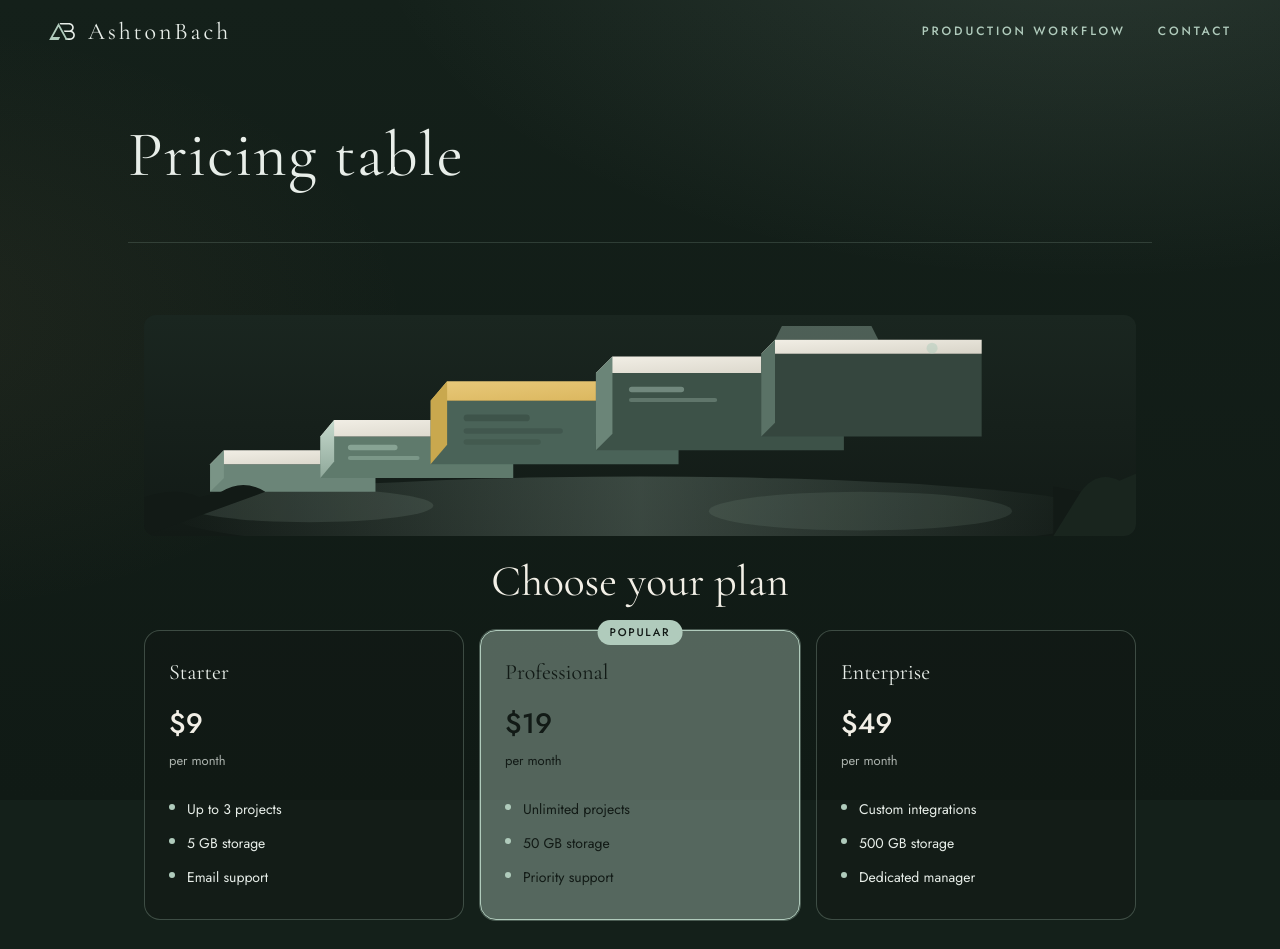
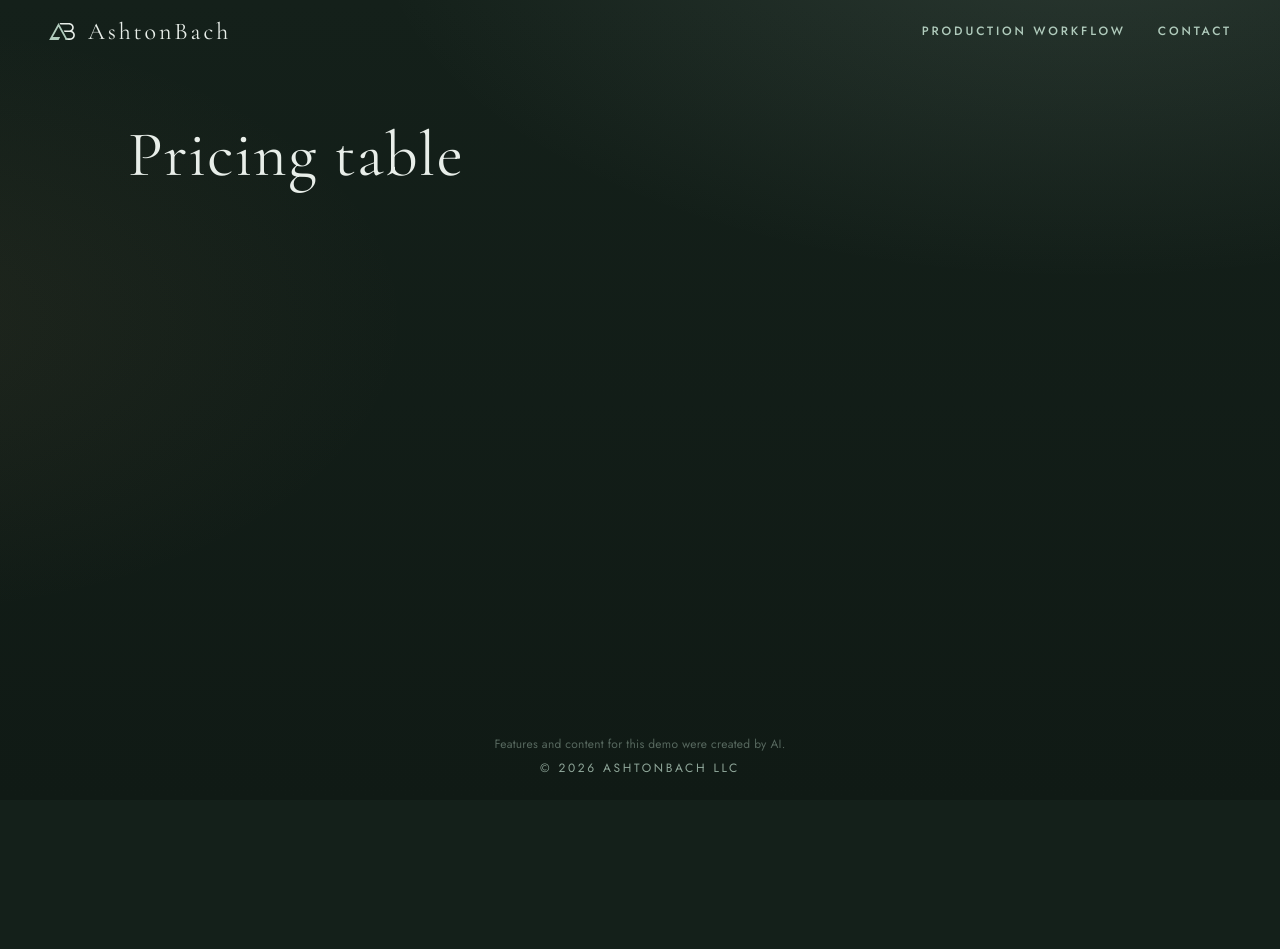
Before and after one commit to ashtonbach/agent-showcase, a Next.js app: page / in a window 1280 px wide. Shown: the top 949 px of the page. After the commit the page ends 800 px from the top, so only its background shows below. Built offline with nearby package versions, Linux system fonts and the light colour scheme.

Commit message:
Base: lab slot empty, from main 146517e (Author: Alder)

```diff
--- a/app/lab/pricing-table/index.tsx
+++ /dev/null
@@ -1,98 +0,0 @@
-"use client";
-
-import { useState } from "react";
-
-/* Example plan prices — illustrative only, not offered for sale */
-const PLANS = [
-  {
-    name: "Starter",
-    price: "$9",
-    features: ["Up to 3 projects", "5 GB storage", "Email support"],
-  },
-  {
-    name: "Professional",
-    price: "$19",
-    features: ["Unlimited projects", "50 GB storage", "Priority support"],
-    best: true,
-  },
-  {
-    name: "Enterprise",
-    price: "$49",
-    features: ["Custom integrations", "500 GB storage", "Dedicated manager"],
-  },
-];
-
-const css = `
-.lab-pricing { width: min(960px, 100%); margin: 8px auto 56px; padding: 0 16px; box-sizing: border-box; }
-.lab-pricing .lab-header-art { display: block; width: 100%; aspect-ratio: 9 / 2; height: auto; border-radius: 12px; margin-bottom: 20px; object-fit: cover; }
-.lab-pricing .lab-art-fallback { display: block; width: 100%; aspect-ratio: 9 / 2; border-radius: 12px; margin-bottom: 20px; background: rgba(176, 203, 188, 0.12); }
-.lab-pricing h2 { font-family: var(--serif); font-weight: 400; font-size: 30px; line-height: 1.15; color: #F2EFE6; margin: 0 0 28px; text-align: center; }
-.lab-pricing .lab-tiers { list-style: none; margin: 0; padding: 0; display: grid; grid-template-columns: repeat(3, 1fr); gap: 16px; }
-.lab-pricing .lab-tier { position: relative; border: 1px solid rgba(176, 203, 188, 0.28); border-radius: 16px; padding: 24px; background: rgba(18, 26, 22, 0.45); }
-.lab-pricing .lab-tier[data-best="true"] { border-color: var(--sage); background: rgba(176, 203, 188, 0.42); box-shadow: 0 0 0 1px rgba(176, 203, 188, 0.35); }
-.lab-pricing .lab-tier[data-best="true"] .lab-tier-name,
-.lab-pricing .lab-tier[data-best="true"] .lab-price,
-.lab-pricing .lab-tier[data-best="true"] .lab-period,
-.lab-pricing .lab-tier[data-best="true"] .lab-features li { color: #121A16; }
-.lab-pricing .lab-badge { position: absolute; top: -11px; left: 50%; transform: translateX(-50%); font-family: var(--sans); font-weight: 500; font-size: 11px; letter-spacing: 0.16em; text-transform: uppercase; background: var(--sage); color: #121A16; padding: 4px 12px; border-radius: 999px; }
-.lab-pricing .lab-tier-name { font-family: var(--serif); font-size: 22px; font-weight: 400; color: var(--mist); margin: 0 0 12px; }
-.lab-pricing .lab-price { font-family: var(--sans); font-size: 28px; font-weight: 500; color: #F2EFE6; margin: 0 0 4px; }
-.lab-pricing .lab-period { font-family: var(--sans); font-size: 13px; color: rgba(232, 238, 233, 0.72); margin: 0 0 20px; }
-.lab-pricing .lab-features { list-style: none; margin: 0; padding: 0; }
-.lab-pricing .lab-features li { font-family: var(--sans); font-size: 14px; color: var(--mist); padding: 6px 0 6px 18px; position: relative; }
-.lab-pricing .lab-features li::before { content: ""; position: absolute; left: 0; top: 12px; width: 6px; height: 6px; border-radius: 50%; background: var(--sage); }
-.lab-pricing .lab-note { margin: 28px 0 0; text-align: center; font-family: var(--sans); font-size: 13px; color: rgba(232, 238, 233, 0.65); line-height: 1.5; }
-@media (max-width: 760px) {
-  .lab-pricing .lab-tiers { grid-template-columns: 1fr; max-width: min(720px, 100%); margin: 0 auto; }
-}
-@media (prefers-reduced-motion: reduce) {
-  .lab-pricing .lab-tier { transition: none; }
-}
-`;
-
-export default function PricingTableLab() {
-  const [artOk, setArtOk] = useState(true);
-  const titleId = "lab-pricing-title";
-
-  return (
-    <section data-lab="pricing-table" aria-labelledby={titleId} className="lab-pricing">
-      <style>{css}</style>
-      {artOk ? (
-        <img
-          data-art="image"
-          className="lab-header-art"
-          src="/lab/pricing-table/header.svg"
-          width={720}
-          height={160}
-          alt=""
-          onError={() => setArtOk(false)}
-        />
-      ) : (
-        <span data-art="fallback" className="lab-art-fallback" aria-hidden="true" />
-      )}
-      <h2 id={titleId}>Choose your plan</h2>
-      <ul className="lab-tiers">
-        {PLANS.map((plan) => (
-          <li
-            key={plan.name}
-            className="lab-tier"
-            {...(plan.best ? { "data-best": "true" } : {})}
-          >
-            {plan.best ? <span className="lab-badge">Popular</span> : null}
-            <h3 className="lab-tier-name">{plan.name}</h3>
-            <p className="lab-price">{plan.price}</p>
-            <p className="lab-period">per month</p>
-            <ul className="lab-features">
-              {plan.features.map((f) => (
-                <li key={f}>{f}</li>
-              ))}
-            </ul>
-          </li>
-        ))}
-      </ul>
-      <p className="lab-note">
-        Example data: these plans are illustrative; the showcase sells nothing.
-      </p>
-    </section>
-  );
-}
--- a/app/page.tsx
+++ b/app/page.tsx
@@ -1,4 +1,3 @@
-import Lab from "./lab/pricing-table";
 import { readDemoKey, demoTitle } from "./demo-name";
 const demoKey = readDemoKey();
 const demoName = demoTitle();
@@ -6,7 +5,7 @@ export default function Page() {
   return (
     <div className="page-stack">
       <h1 className="demo-title" data-i18n={demoKey}>{demoName}</h1>
-      <Lab /> {/* lab:slot */}
+      {/* lab:slot */}
     </div>
   );
 }
```
Also changed, not shown: public/lab/pricing-table/header.svg (deleted).
